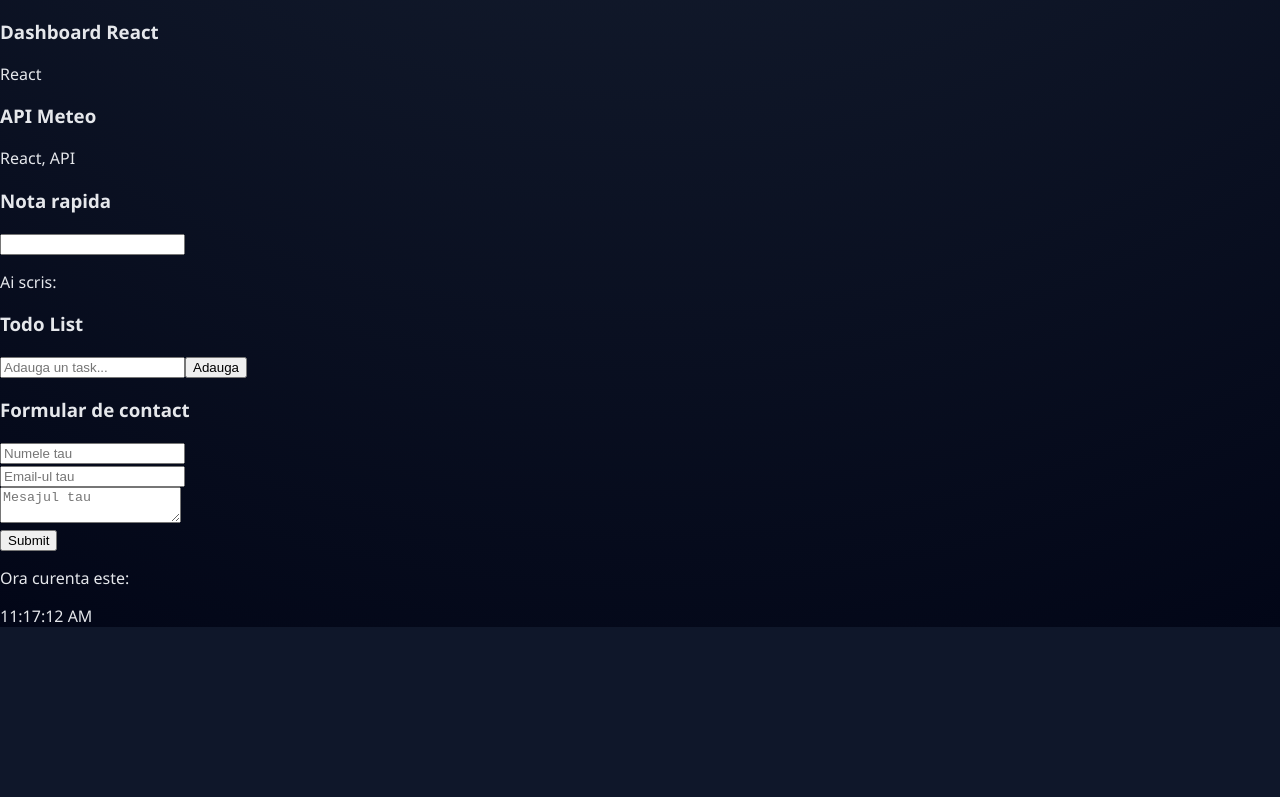
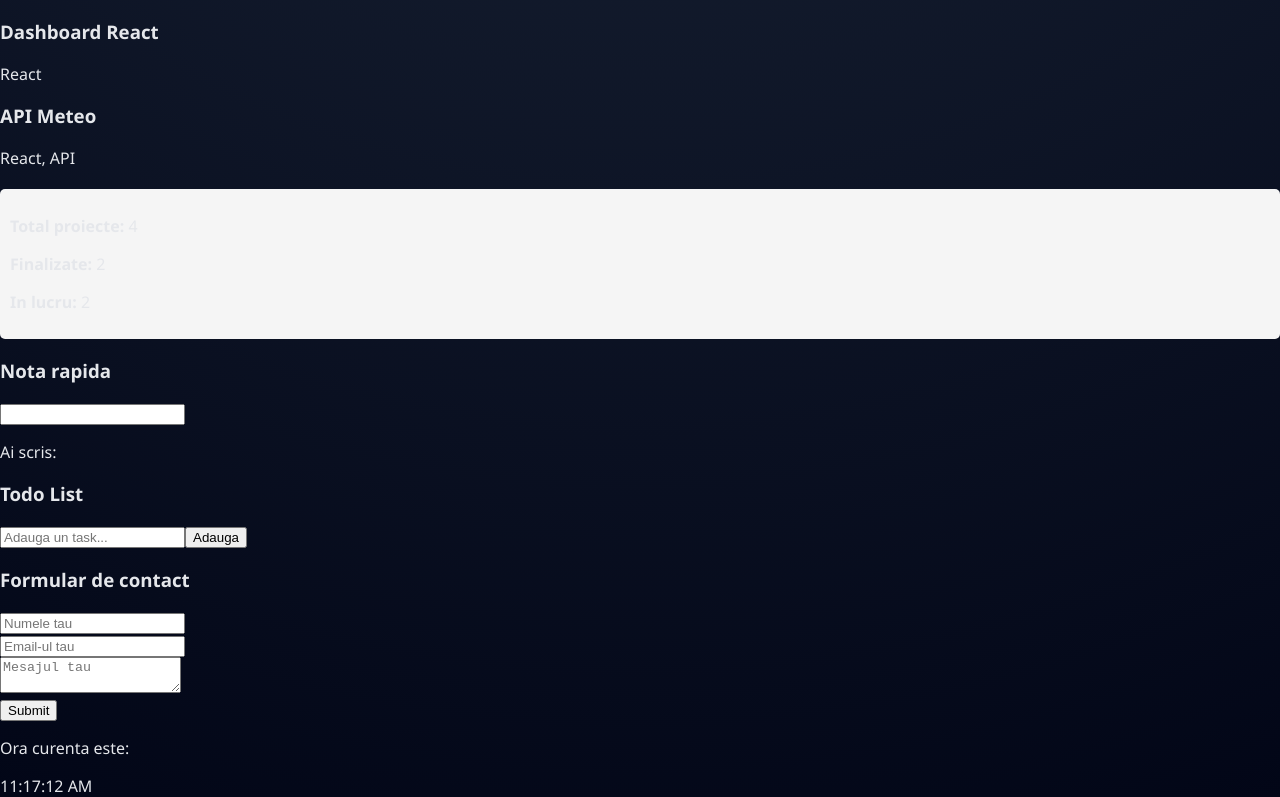
Before and after one commit to hawkqp68/proiect-web, a React (Vite) app: page / in a window 1280 px wide. Shown: the part 793-1590 px from the top of the page. Before the commit the page ends 1420 px from the top, so only its background shows below. Built offline with nearby package versions, Linux system fonts and the light colour scheme.

Commit message:
Adauga statistici proiecte sub lista

```diff
--- a/src/ProjectsList.jsx
+++ b/src/ProjectsList.jsx
@@ -46,6 +46,11 @@ function ProjectList() {
  }).map(function(project) {
  return <Card key={project.id} title={project.title} description={project.tech} />;
  })}
+ <div style={{marginTop: '20px', padding: '10px', backgroundColor: '#f5f5f5', borderRadius: '5px'}}>
+ <p><strong>Total proiecte:</strong> {projects.length}</p>
+ <p><strong>Finalizate:</strong> {projects.filter(function(p) { return p.done; }).length}</p>
+ <p><strong>In lucru:</strong> {projects.filter(function(p) { return !p.done; }).length}</p>
+ </div>
  </div>
  );
 }
```
